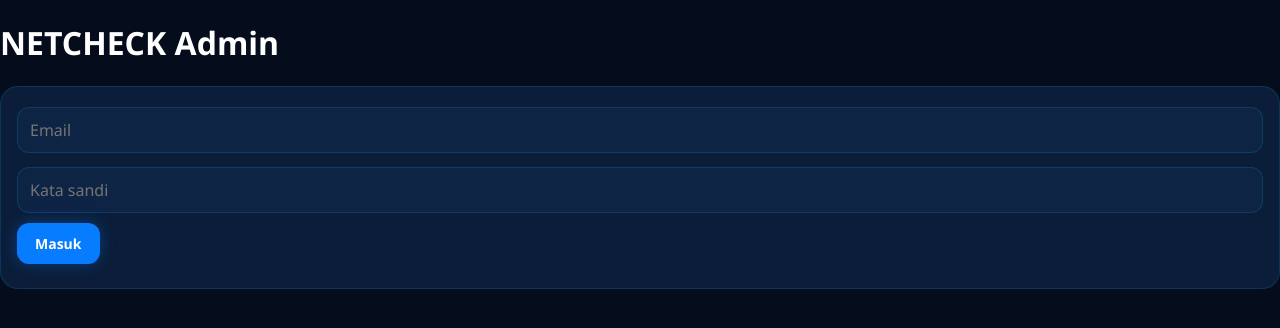
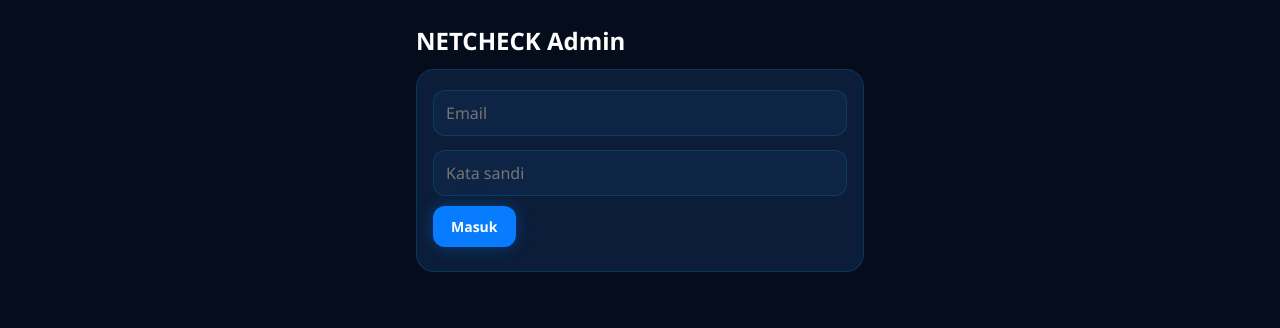
Before and after one commit to nandayogas/NETCHECK, a website built with Vite: page admin.html in a window 1280 px wide. Built offline with nearby package versions, Linux system fonts and the light colour scheme; some packages are replaced by stand-ins of ours; no server answers.

Commit message:
Update styles.css

```diff
--- a/src/styles.css
+++ b/src/styles.css
@@ -140,4 +140,5 @@ pre{white-space:pre-wrap;word-break:break-word;margin:8px 0 0;font:inherit;font-
 @keyframes in{from{opacity:0;transform:translateY(6px)}to{opacity:1;transform:none}}
 @media (prefers-reduced-motion:reduce){
   *,*::before,*::after{transition:none!important;animation:none!important}
-}
+}#admin{max-width:480px;margin:0 auto;padding:16px}
+#admin h1{font-size:24px;margin:8px 0 12px}
```
